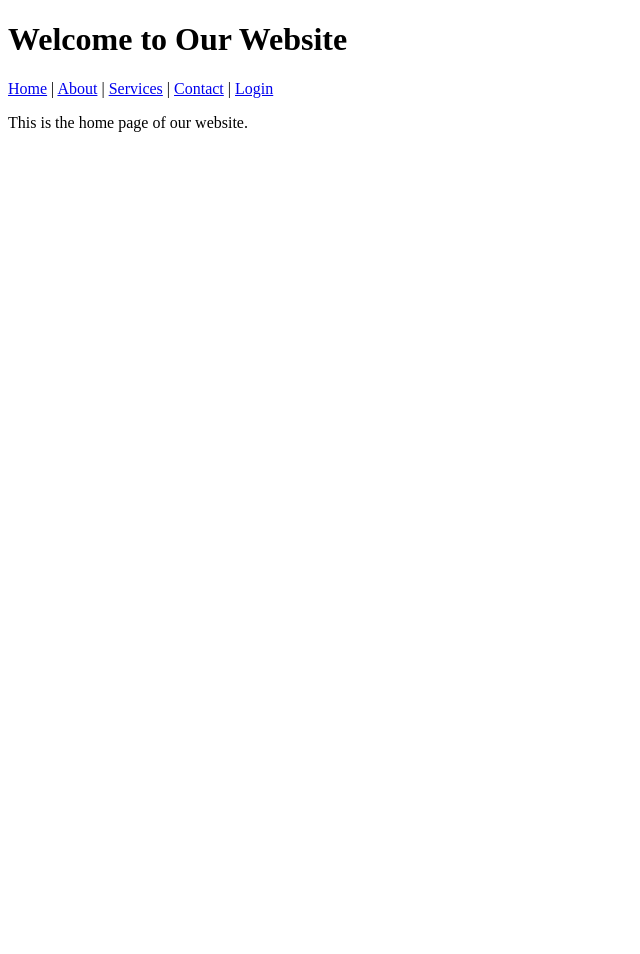
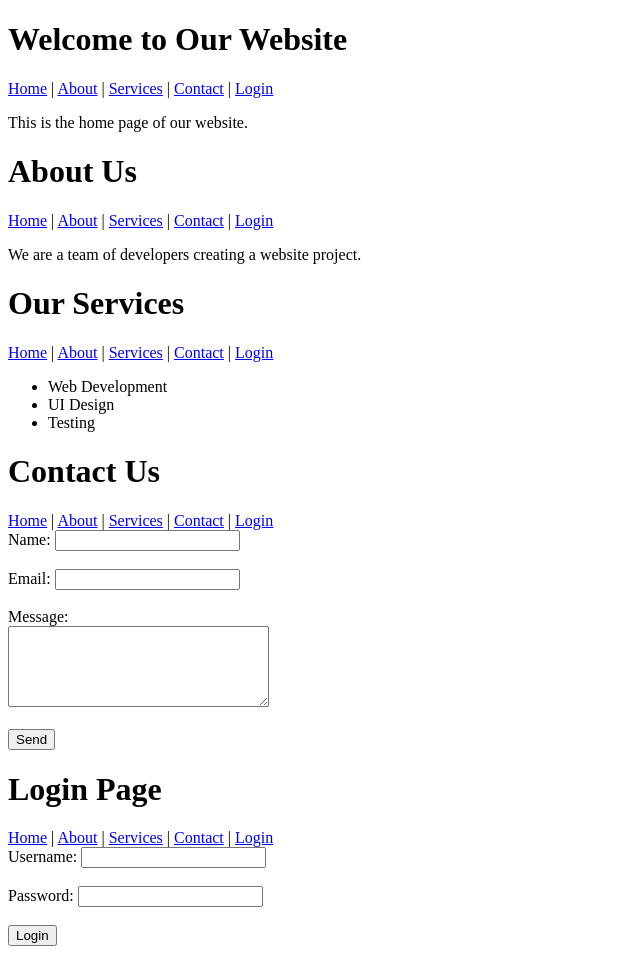
Before and after one commit to AravintDevops0202/Activity, a plain HTML site: page index.html in a window 1280 px wide. Shown: the whole page, without its empty margins (0-640 px from the left). Before the commit the page ends 800 px from the top, so only its background shows below. Drawn offline with Linux system fonts and the light colour scheme.

Commit message:
Create multiple HTML pages with navigation
Added multiple HTML pages including About, Services, Contact, and Login sections with navigation links.

```diff
--- a/index.html
+++ b/index.html
@@ -17,3 +17,97 @@
     <p>This is the home page of our website.</p>
 </body>
 </html>
+<!DOCTYPE html>
+<html>
+<head>
+    <title>About Us</title>
+</head>
+<body>
+    <h1>About Us</h1>
+
+    <nav>
+        <a href="index.html">Home</a> |
+        <a href="about.html">About</a> |
+        <a href="services.html">Services</a> |
+        <a href="contact.html">Contact</a> |
+        <a href="login.html">Login</a>
+    </nav>
+
+    <p>We are a team of developers creating a website project.</p>
+</body>
+</html>
+<!DOCTYPE html>
+<html>
+<head>
+    <title>Services</title>
+</head>
+<body>
+    <h1>Our Services</h1>
+
+    <nav>
+        <a href="index.html">Home</a> |
+        <a href="about.html">About</a> |
+        <a href="services.html">Services</a> |
+        <a href="contact.html">Contact</a> |
+        <a href="login.html">Login</a>
+    </nav>
+
+    <ul>
+        <li>Web Development</li>
+        <li>UI Design</li>
+        <li>Testing</li>
+    </ul>
+</body>
+</html>
+<!DOCTYPE html>
+<html>
+<head>
+    <title>Contact</title>
+</head>
+<body>
+    <h1>Contact Us</h1>
+
+    <nav>
+        <a href="index.html">Home</a> |
+        <a href="about.html">About</a> |
+        <a href="services.html">Services</a> |
+        <a href="contact.html">Contact</a> |
+        <a href="login.html">Login</a>
+    </nav>
+
+    <form>
+        Name: <input type="text"><br><br>
+        Email: <input type="email"><br><br>
+        Message:<br>
+        <textarea rows="5" cols="30"></textarea><br><br>
+        <input type="submit" value="Send">
+    </form>
+</body>
+</html>
+<!DOCTYPE html>
+<html>
+<head>
+    <title>Login</title>
+</head>
+<body>
+    <h1>Login Page</h1>
+
+    <nav>
+        <a href="index.html">Home</a> |
+        <a href="about.html">About</a> |
+        <a href="services.html">Services</a> |
+        <a href="contact.html">Contact</a> |
+        <a href="login.html">Login</a>
+    </nav>
+
+    <form>
+        Username:
+        <input type="text"><br><br>
+
+        Password:
+        <input type="password"><br><br>
+
+        <input type="submit" value="Login">
+    </form>
+</body>
+</html>
```
